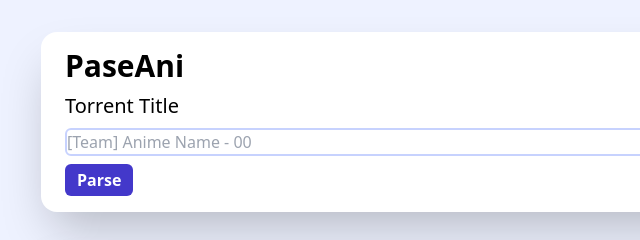
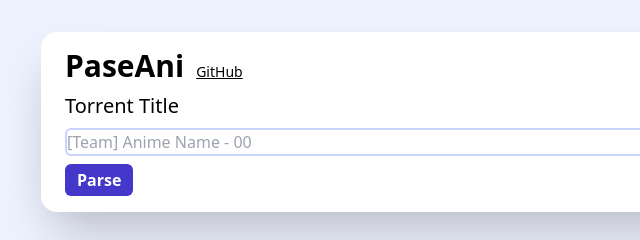
Before and after one commit to xfoxfu/paseani, a website: page public/index.html in a window 1280 px wide. Shown: the top 240 px of the page, 215-855 px from the left. Drawn offline with Linux system fonts and the light colour scheme.

Commit message:
ui: add github link

```diff
--- a/public/index.html
+++ b/public/index.html
@@ -9,7 +9,11 @@
   </head>
   <body class="grid h-screen place-items-center gap-y-8 bg-indigo-50 my-8">
     <div class="shadow-2xl rounded-2xl px-6 py-4 bg-white space-y-2 w-full max-w-screen md:max-w-screen-md">
-      <h1 class="text-3xl font-bold">PaseAni</h1>
+      <h1 class="text-3xl font-bold">
+        PaseAni<a href="https://github.com/xfoxfu/paseani" target="_blank"
+          ><span class="text-sm font-light px-3 underline">GitHub</span></a
+        >
+      </h1>
       <h2 class="text-xl">Torrent Title</h2>
       <form id="form">
         <input
```
